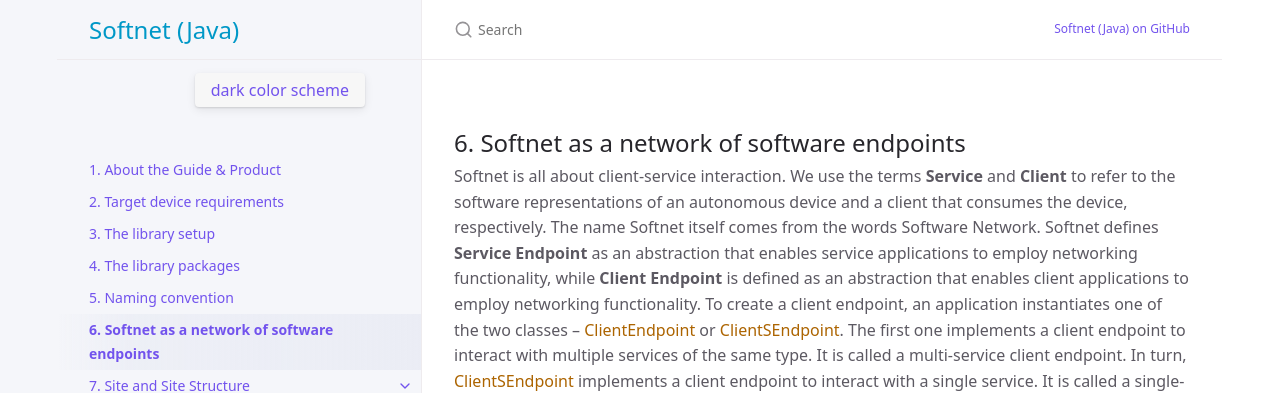
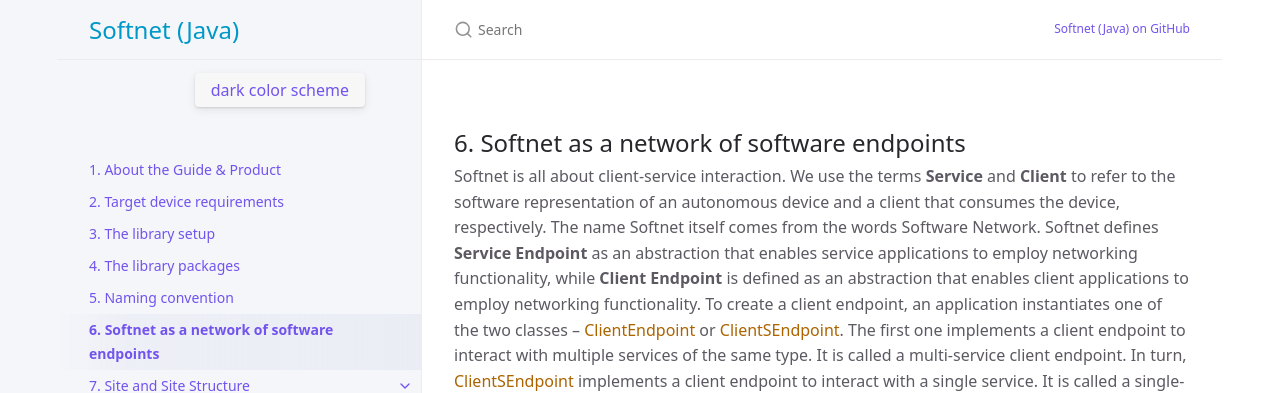
Before and after one commit to Softnet-Free/softnet-java, a Jekyll site: the page built from docs/softnet-software-endpoints.md, in a window 1280 px wide. Shown: the top 393 px of the page. Built offline with Jekyll 4.4.1, drawn with Linux system fonts in a browser that asks for light colours.

Commit message:
update to text

```diff
--- a/docs/softnet-software-endpoints.md
+++ b/docs/softnet-software-endpoints.md
@@ -6,4 +6,4 @@ nav_order: 6
 
 ## 6. Softnet as a network of software endpoints
 
-Softnet is all about client-service interaction. We use the terms **Service** and **Client** to refer to the software representations of an autonomous device and a client that consumes the device, respectively. The name Softnet itself comes from the words Software Network. Softnet defines **Service Endpoint** as an abstraction that enables service applications to employ networking functionality, while **Client Endpoint** is defined as an abstraction that enables client applications to employ networking functionality. To create a client endpoint, an application instantiates one of the two classes – <span class="datatype">ClientEndpoint</span> or <span class="datatype">ClientSEndpoint</span>. The first one implements a client endpoint to interact with multiple services of the same type. It is called a multi-service client endpoint. In turn, <span class="datatype">ClientSEndpoint</span> implements a client endpoint to interact with a single service. It is called a single-service client endpoint.
+Softnet is all about client-service interaction. We use the terms **Service** and **Client** to refer to the software representation of an autonomous device and a client that consumes the device, respectively. The name Softnet itself comes from the words Software Network. Softnet defines **Service Endpoint** as an abstraction that enables service applications to employ networking functionality, while **Client Endpoint** is defined as an abstraction that enables client applications to employ networking functionality. To create a client endpoint, an application instantiates one of the two classes – <span class="datatype">ClientEndpoint</span> or <span class="datatype">ClientSEndpoint</span>. The first one implements a client endpoint to interact with multiple services of the same type. It is called a multi-service client endpoint. In turn, <span class="datatype">ClientSEndpoint</span> implements a client endpoint to interact with a single service. It is called a single-service client endpoint.
```
Also changed, not shown: docs/site/intro.md (+1 -1 lines).
